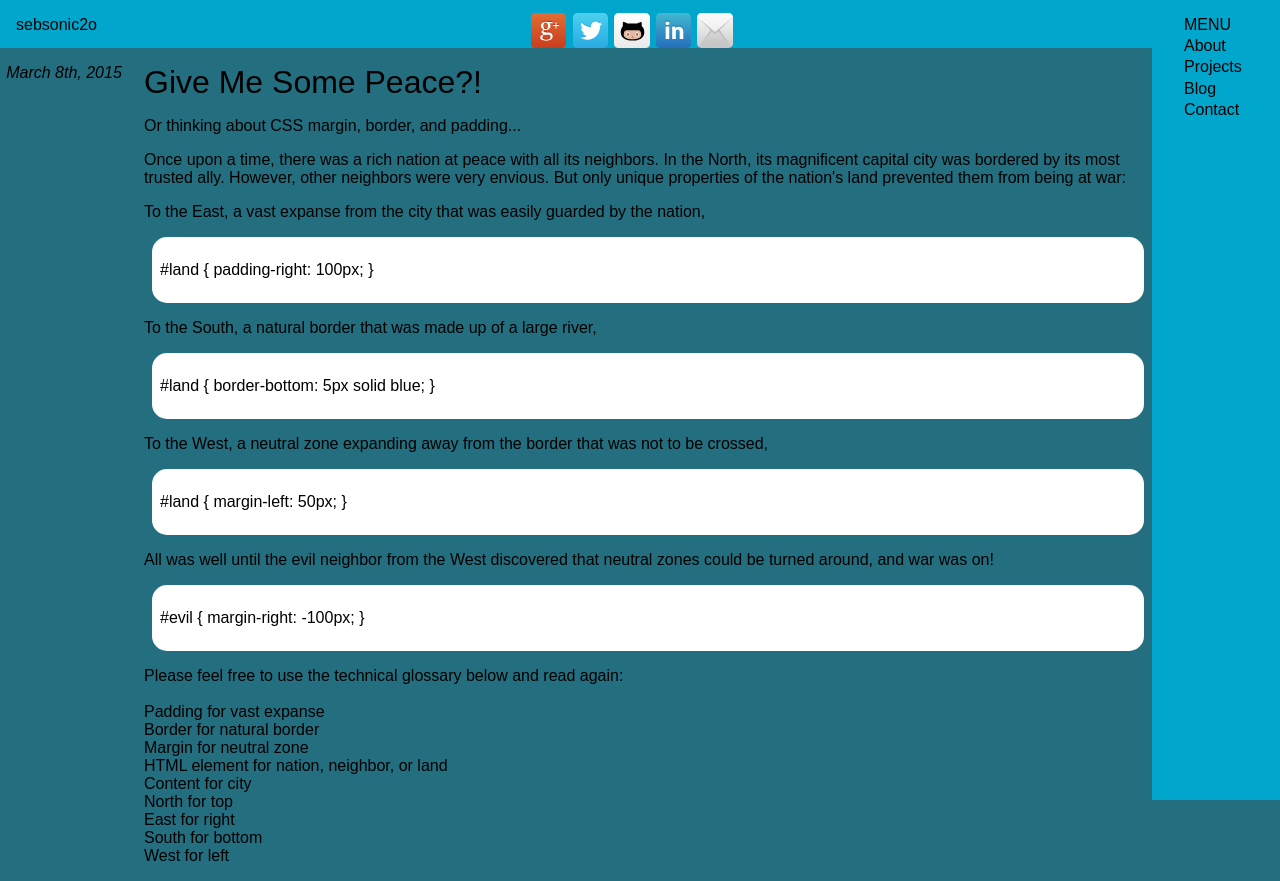
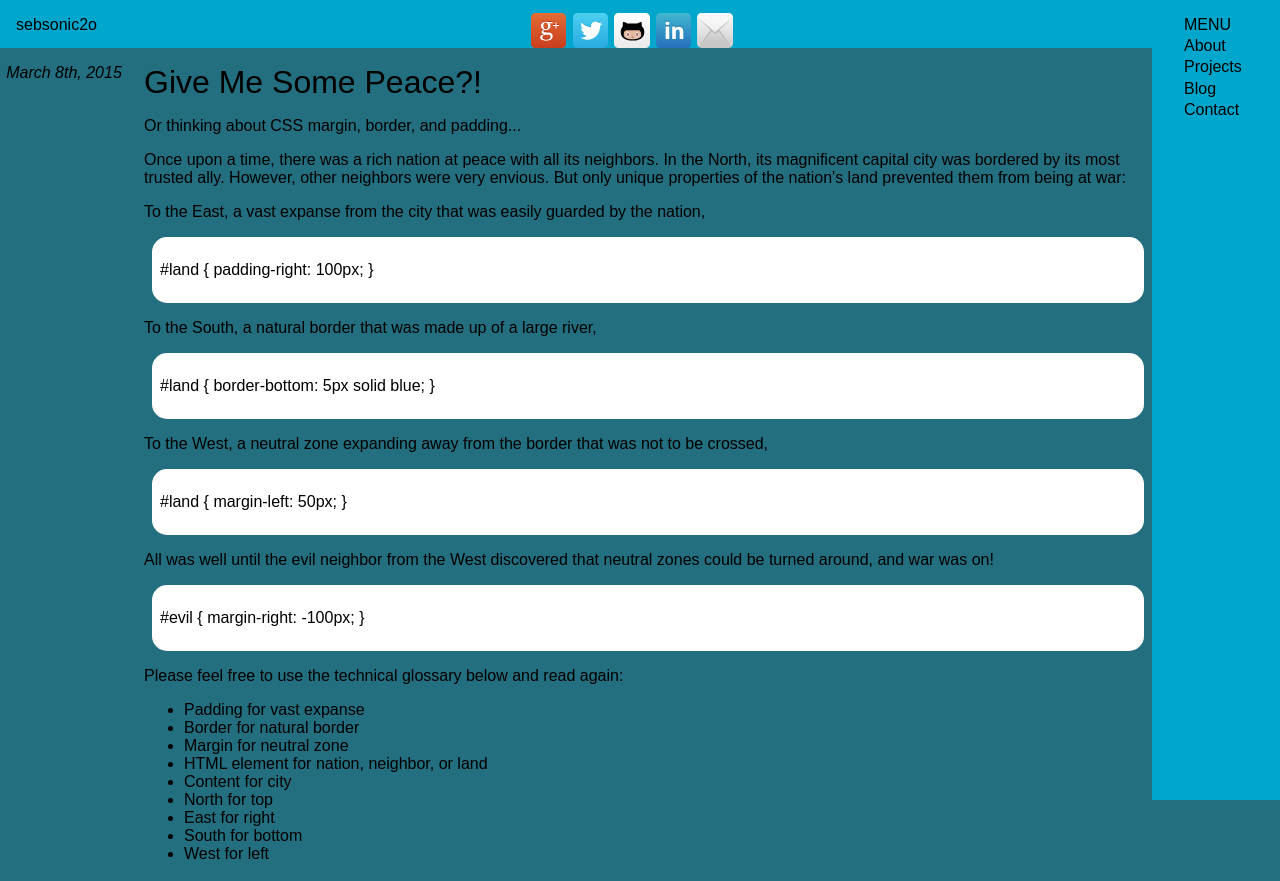
Before and after one commit to sebsonic2o/sebsonic2o.github.io, a plain HTML site: page blog/t2-css-design.html in a window 1280 px wide. Drawn offline with Linux system fonts and the light colour scheme.

Commit message:
Add lists in blog posts

```diff
--- a/blog/t2-css-design.html
+++ b/blog/t2-css-design.html
@@ -69,17 +69,19 @@
         </p>
       </div>
       <p>
-        Please feel free to use the technical glossary below and read again:<br><br>
-        Padding for vast expanse<br>
-        Border for natural border<br>
-        Margin for neutral zone<br>
-        HTML element for nation, neighbor, or land<br>
-        Content for city<br>
-        North for top<br>
-        East for right<br>
-        South for bottom<br>
-        West for left
+        Please feel free to use the technical glossary below and read again:
       </p>
+      <ul>
+        <li>Padding for vast expanse</li>
+        <li>Border for natural border</li>
+        <li>Margin for neutral zone</li>
+        <li>HTML element for nation, neighbor, or land</li>
+        <li>Content for city</li>
+        <li>North for top</li>
+        <li>East for right</li>
+        <li>South for bottom</li>
+        <li>West for left</li>
+      </ul>
     </article>
   </div>
   <div id="main-right">
```
Also changed, not shown: blog/c3-thinking-style.html (+18 -14 lines).
